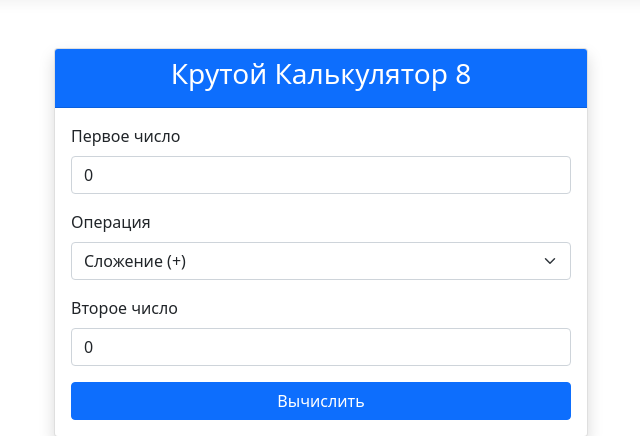
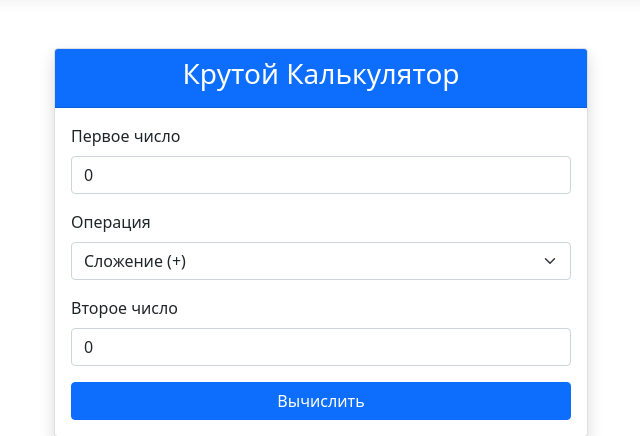
Before and after one commit to VladislavLavrov/433901_devops_MaltsevRoman, an ASP.NET Core app: page / in a window 1280 px wide. Shown: the part 57-493 px from the top of the page, without its empty margins (319-959 px from the left). Run offline with ASP.NET Core 8, Linux system fonts and the light colour scheme; style sheets or scripts are compiled from the project's sources.

Commit message:
тест2

```diff
--- a/App_practical/8_Сalculator/8_Сalculator/Views/Calculator/Index.cshtml
+++ b/App_practical/8_Сalculator/8_Сalculator/Views/Calculator/Index.cshtml
@@ -9,7 +9,7 @@
         <div class="col-md-6">
             <div class="card shadow">
                 <div class="card-header bg-primary text-white text-center">
-                    <h3>Крутой Калькулятор 8</h3>
+                    <h3>Крутой Калькулятор</h3>
                 </div>
 
                 <div class="card-body">
```
Also changed, not shown: 1 other file.
